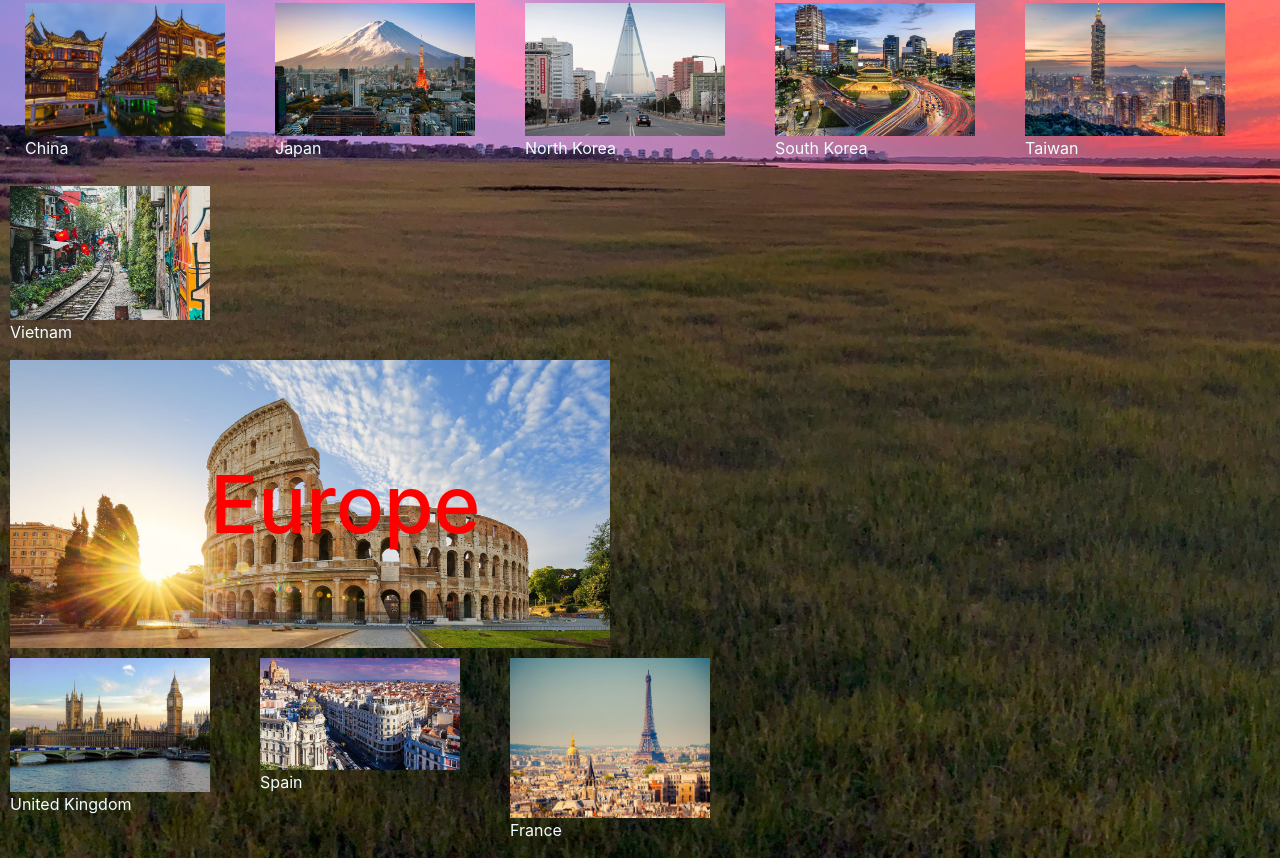
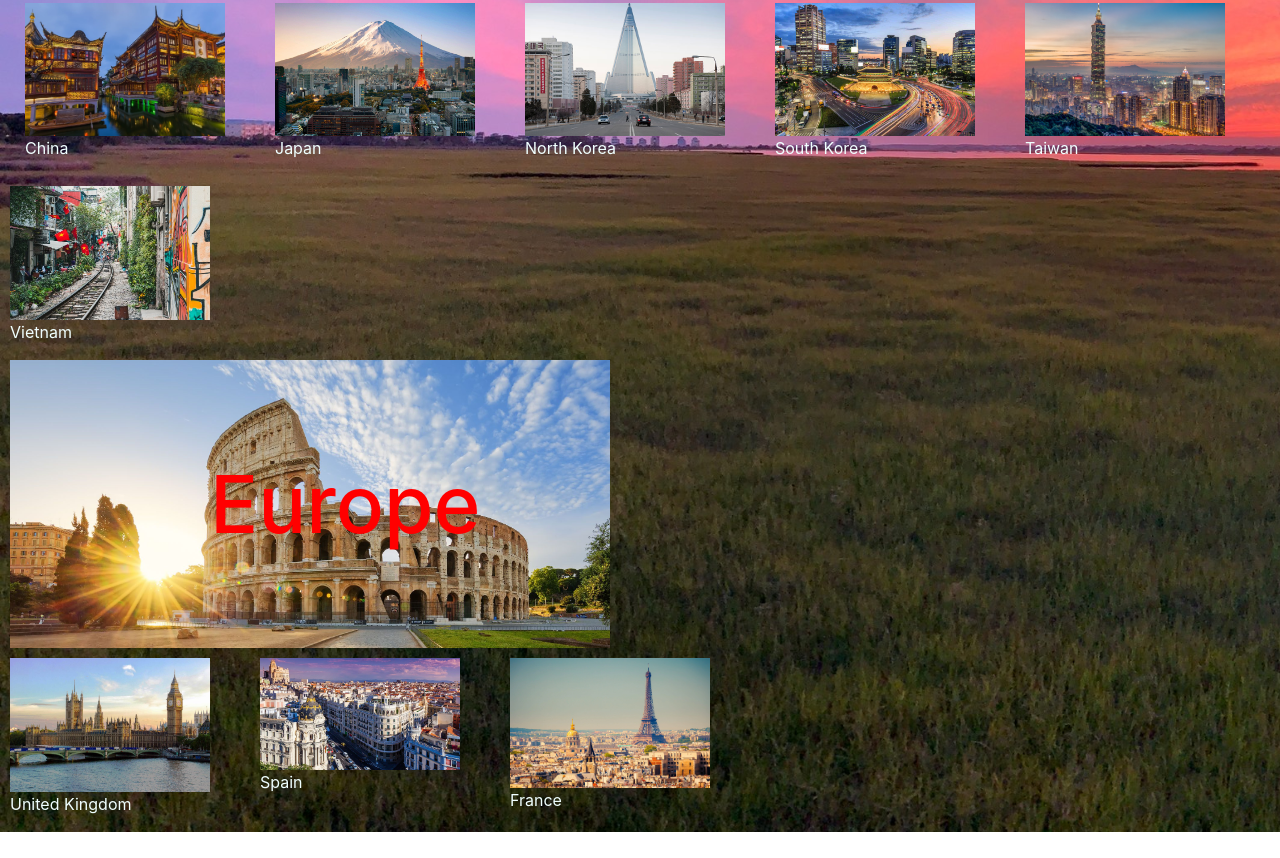
Before and after one commit to usatravelguide/usatravelguide.github.io, a plain HTML site: page index.html in a window 1280 px wide. Shown: the part 481-1339 px from the top of the page. After the commit the page ends 1313 px from the top, so only its background shows below. Drawn offline with Linux system fonts and the light colour scheme.

Commit message:
Update index.html

```diff
--- a/index.html
+++ b/index.html
@@ -130,7 +130,7 @@
 		    </p>
 		</div>
 		<div>
-		    <img src='img/France.jpg' alt="France" title="France" height="160 px">
+		    <img src='img/France.jpg' alt="France" title="France" height="130 px">
 		    <p>
 		    <a href="France.html"> France</a>
 
```
